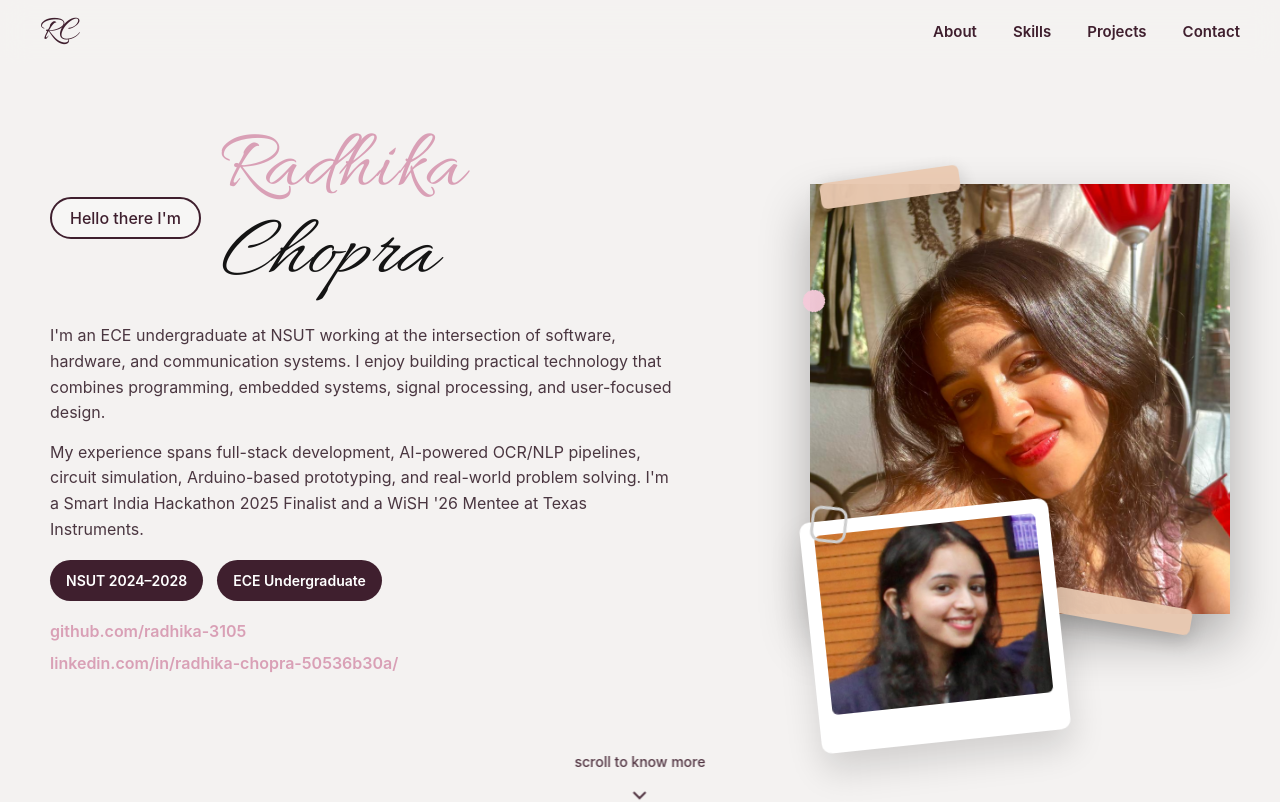
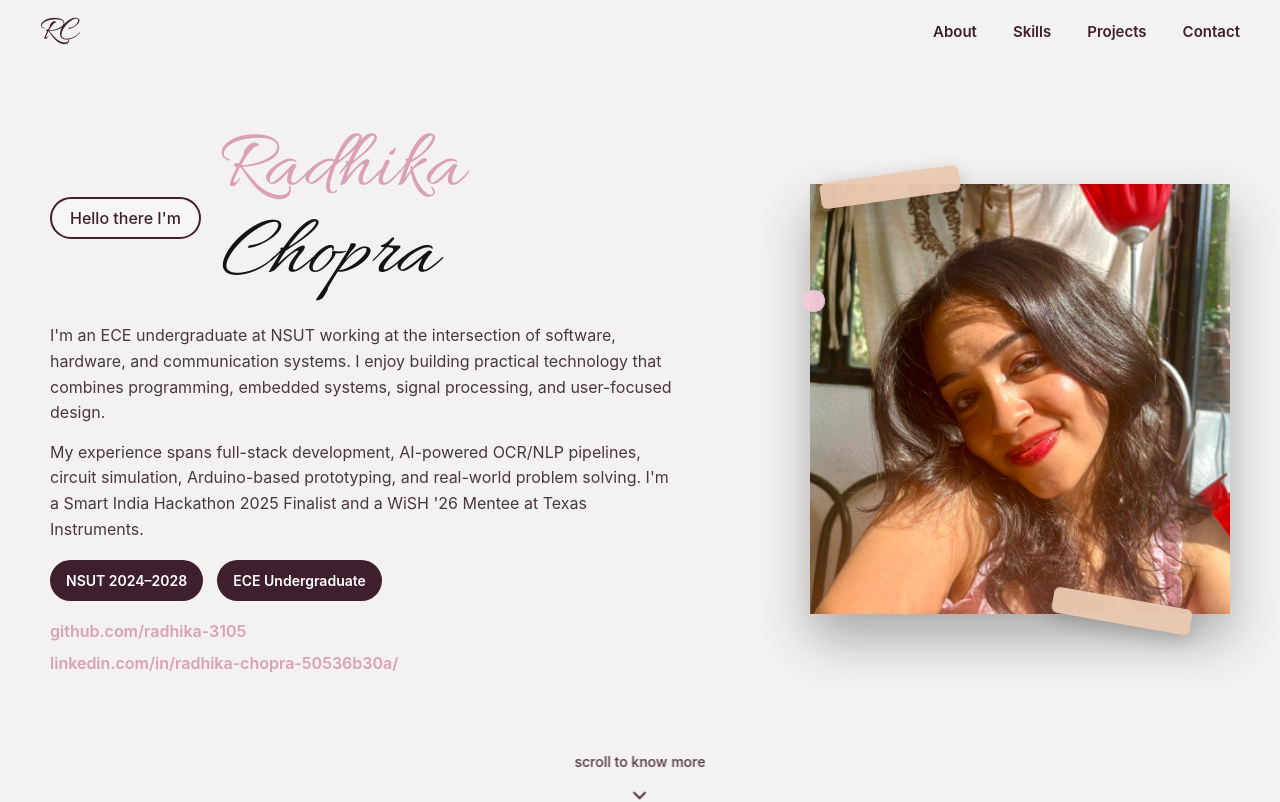
Before and after one commit to radhika-3105/radhika-portfolio, a React (Vite) app: page / in a window 1280 px wide. Shown: the top 802 px of the page. Built offline with nearby package versions, Linux system fonts and the light colour scheme.

Commit message:
Remove polaroid from hero, keep only big photo

```diff
--- a/src/components/hero/Hero.jsx
+++ b/src/components/hero/Hero.jsx
@@ -63,16 +63,7 @@ export default function Hero() {
             <div className={`${styles.tape} ${styles.tapeBottom}`} />
           </div>
 
-          <div className={styles.polaroid}>
-            <div className={styles.clip} />
-            <img
-              src="/images/polaroid.jpg"
-              alt="Radhika polaroid"
-              className={styles.polaroidImg}
-            />
-          </div>
-
-        </div>
+</div>
       </div>
 
       {/* Scroll to know more */}
```
